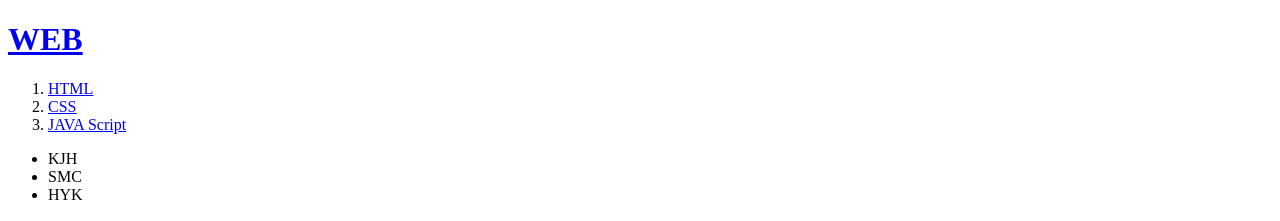
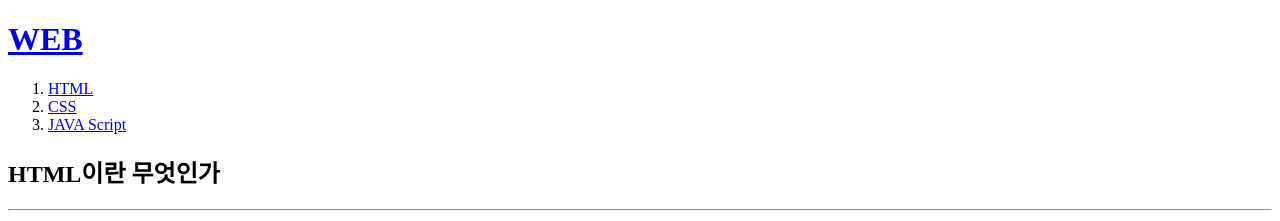
Before and after one commit to jakekimjunghee/web1, a plain HTML site: page 1.html in a window 1280 px wide. Shown: the top 221 px of the page. Drawn offline with Linux system fonts and the light colour scheme.

Commit message:
Revised little pages

```diff
--- a/1.html
+++ b/1.html
@@ -9,13 +9,9 @@
     <ol>
       <li><a href="1.html">HTML</a></li>
       <li><a href="2.html">CSS</a></li>
-    <li><a href="3.html">JAVA Script</a></li>
+      <li><a href="3.html">JAVA Script</a></li>
     </ol>
-    <ul>
-      <li>KJH</li>
-      <li>SMC</li>
-      <li>HYK</li>
-    </ul>
+
     <h2>HTML이란 무엇인가</h2><hr>
     <p><a href="https://www.w3.org/TR/html53/" target="_blank" title="HTML5 specification">The HyperText <b>Markup Language,</b> or HTML</a> is the standard markup  <br>
     language for <strong>documents <u>designed</u> to be displayed</strong> <br>
```
Also changed, not shown: 2.html (+2 -6 lines), 3.html (+1 -1 lines), Index.html (+1 -1 lines).
